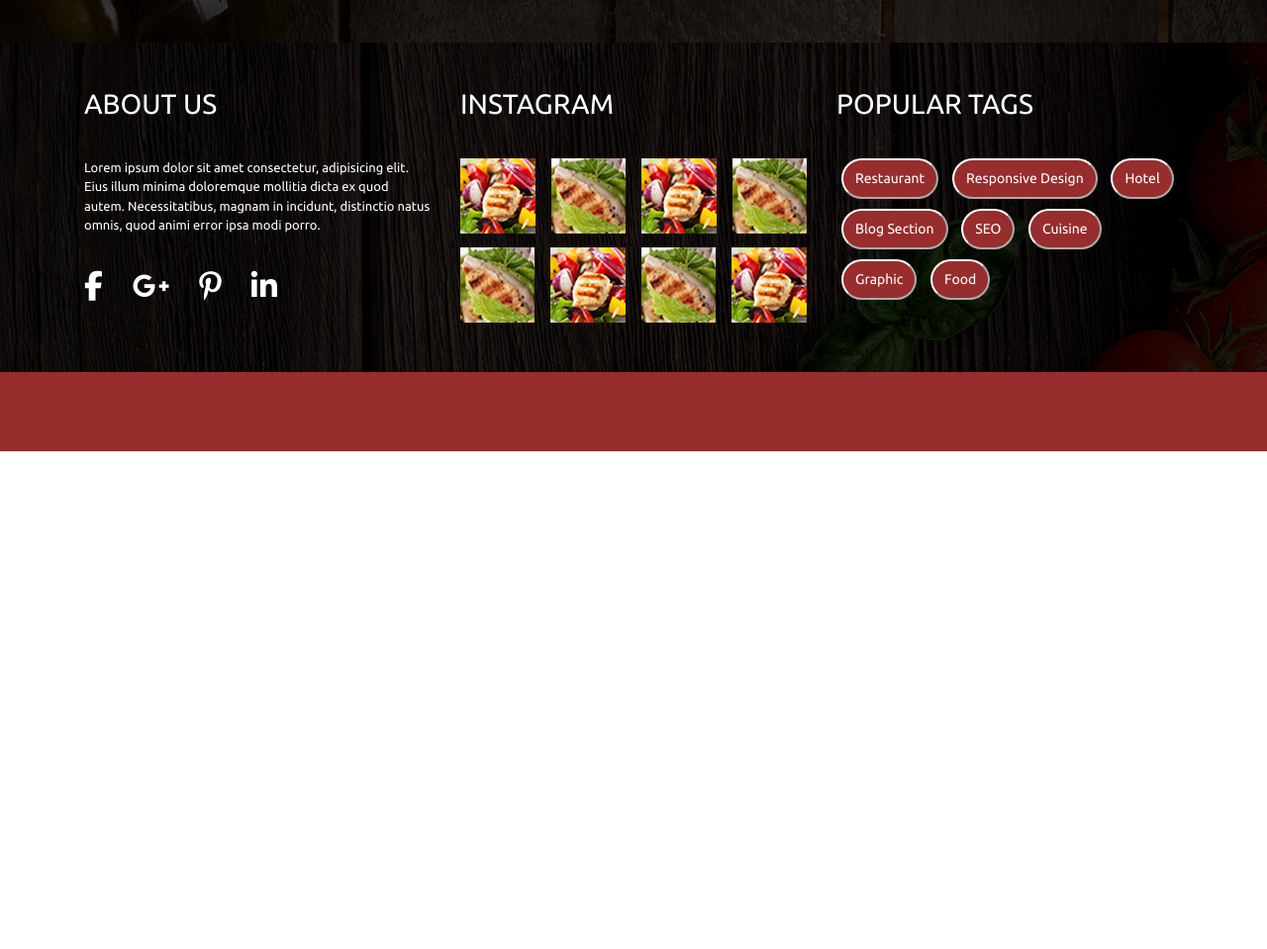
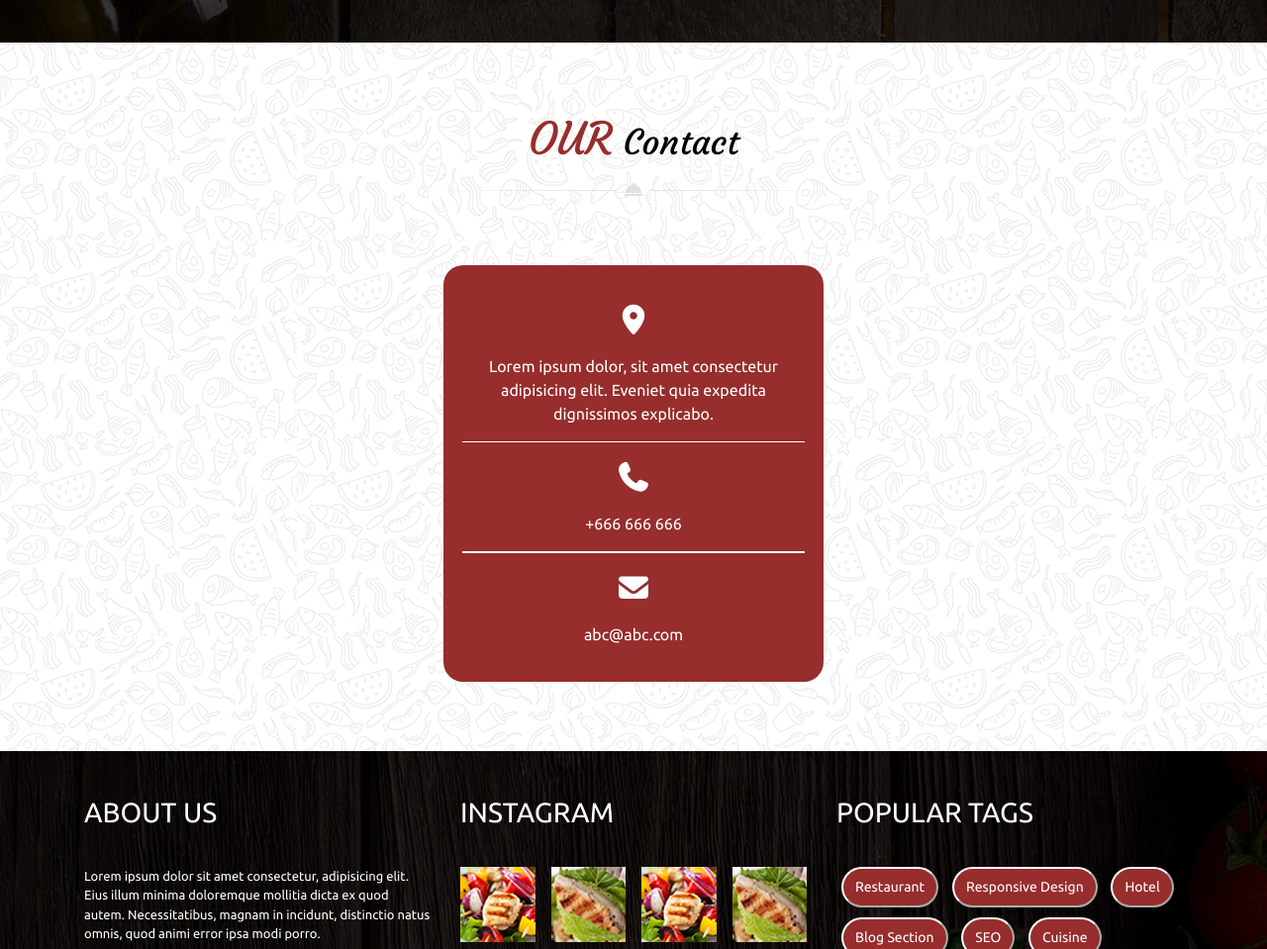
Before and after one commit to Maxlewa/coding_16_site_chef, a website: page index.html in a window 1280 px wide. Shown: the part 3200-4159 px from the top of the page at 99% size. Before the commit the page ends 3656 px from the top, so only its background shows below. Drawn offline with nearby package versions, Linux system fonts and the light colour scheme.

Commit message:
section 5 ok

```diff
--- a/index.html
+++ b/index.html
@@ -285,6 +285,30 @@
         </div>
     </section>
 
+    <!-- SECTION 5 -->
+    <section id="sectioncinq">
+        <div id="divcontact">
+            <h2><span>OUR</span> Contact</h2>
+            <img src="./public/img/decoration_line.png" alt="">
+        </div>
+        <div id="contactred">
+            <div>
+                <i class="fas fa-map-marker-alt"></i>
+                <p>Lorem ipsum dolor, sit amet consectetur adipisicing elit. Eveniet quia expedita dignissimos explicabo.</p>
+                <div id="whiteline"></div>
+            </div>
+            <div>
+                <i class="fas fa-phone"></i>
+                <p>+666 666 666</p>
+                <div id="whitelinetwo"></div>
+            </div>
+            <div>
+                <i class="fas fa-envelope"></i>
+                <p>abc@abc.com</p>
+            </div>
+        </div>
+    </section>
+
     <footer>
         <div class="container">
             <div class="row">
--- /dev/null
+++ b/src/sass/modules/_sectionfive.sass
@@ -0,0 +1,51 @@
+#sectioncinq
+    background-image: url("../img/main_bg.jpg")
+    padding-bottom: 70px
+
+#divcontact
+    text-align: center
+    padding-top: 70px
+    padding-bottom: 30px
+    padding-left: 300px
+    padding-right: 300px
+    color: black
+    img
+        padding-top: 10px
+        padding-bottom: 40px
+        color: white
+    h2
+        font-family: 'courgette'
+        font-size: 35px
+        span
+            font-size: 45px
+            color: #972d2d
+
+#contactred
+    width: 30%
+    margin: auto
+    background-color: #972d2d
+    border-radius: 20px
+    color: white
+    padding-top: 40px
+    padding-bottom: 20px
+    text-align: center
+    i
+        font-size: 30px
+        padding-bottom: 20px
+    p
+        padding-left: 20px
+        padding-right: 20px
+
+#whiteline
+    height: 1px
+    margin: auto
+    width: 90%
+    background-color: white
+    margin-bottom: 20px
+
+#whitelinetwo
+    height: 2px
+    margin: auto
+    width: 90%
+    background-color: white
+    margin-bottom: 20px
--- a/src/sass/modules/_style.sass
+++ b/src/sass/modules/_style.sass
@@ -2,5 +2,7 @@
 @import ./_sectionone
 @import ./_sectiontwo
 @import ./_sectionthree
+@import ./_sectionfour
+@import ./_sectionfive
 @import ./_footer
 @import ./_reset
```
Also changed, not shown: public/css/app.css, src/sass/modules/_sectionfour.sass (added).
